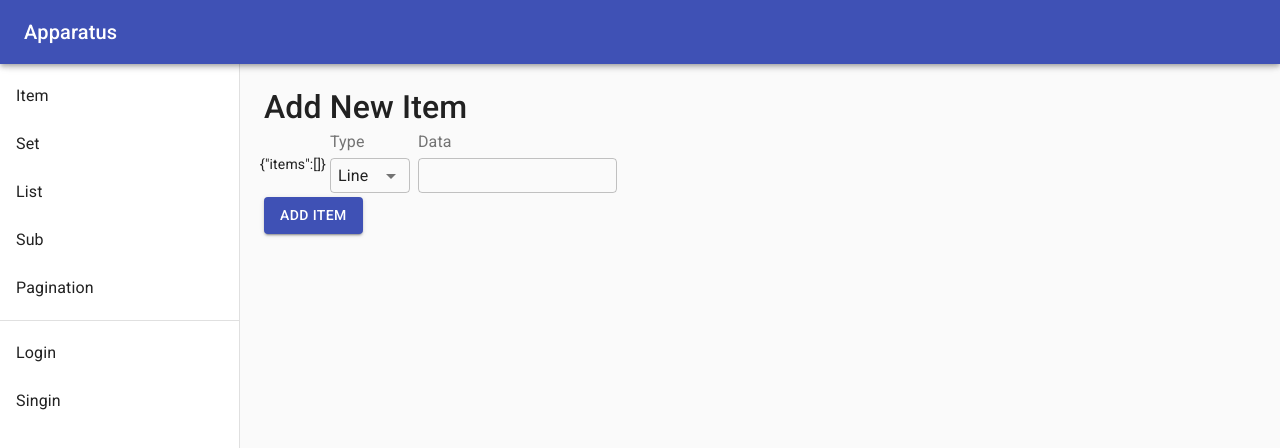
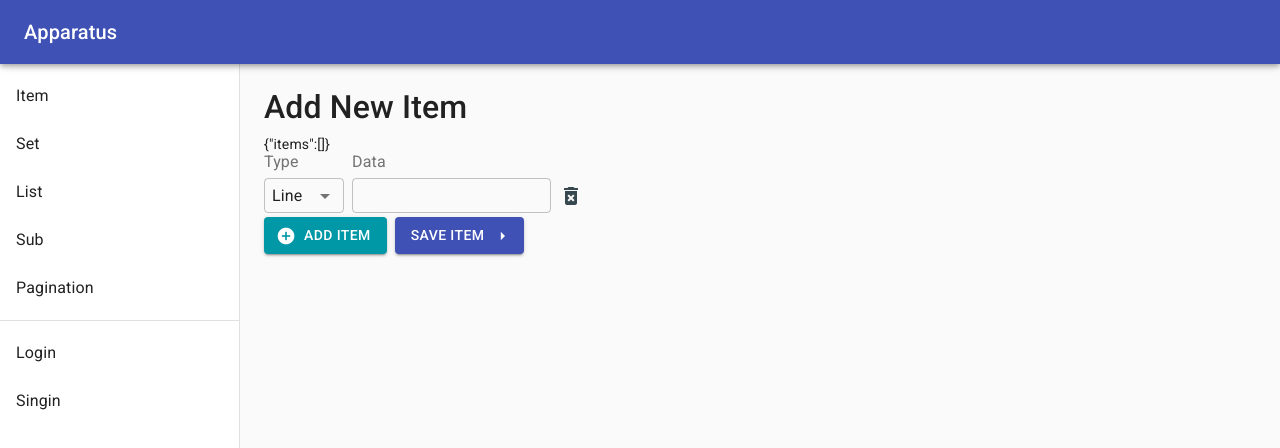
Before and after one commit to RyotaBannai/apparatus, a React (Create React App) app in the folder app/: page /item in a window 1280 px wide. Shown: the top 448 px of the page. Built offline with nearby package versions, Linux system fonts and the light colour scheme.

Commit message:
add new form option.

```diff
--- a/app/src/components/Item/Add.tsx
+++ b/app/src/components/Item/Add.tsx
@@ -1,24 +1,43 @@
-import React from "react";
+import React, { useState } from "react";
 import { gql } from "apollo-boost";
-import { useMutation } from "@apollo/react-hooks";
-import { Button, Grid } from "@material-ui/core";
+import { useQuery, useMutation } from "@apollo/react-hooks";
+import { Button, Grid, Icon } from "@material-ui/core";
 import { createStyles, makeStyles, Theme } from "@material-ui/core/styles";
 import { ApparatusLine } from "./ApparatusLine";
+import cyan from "@material-ui/core/colors/cyan";
 
 const useStyles = makeStyles((theme: Theme) =>
   createStyles({
-    root: {},
+    addButton: {
+      color: "#fff",
+      backgroundColor: cyan[700],
+      "&:hover": {
+        backgroundColor: cyan[800],
+      },
+      "&:focus": {
+        outlineColor: cyan[800],
+      },
+    },
   })
 );
 
 interface Props {}
 
-const G_ADD_ITEM = gql`
+const S_ADD_ITEM = gql`
   mutation ADD_ITEM($data: String!, $type: String!) {
     createItem(data: { data: $data, type: $type }) {
       id
       data
       type
+    }
+  }
+`;
+
+const L_GET_ITEM = gql`
+  {
+    items @client {
+      type
+      data
     }
   }
 `;
@@ -33,21 +52,42 @@ const counter = new Counter();
 
 export const Add: React.FC<Props> = () => {
   const classes = useStyles();
-
-  const [add, { loading, error, data, called }] = useMutation(G_ADD_ITEM);
-  let id = counter.uuid;
+  let default_form = [<ApparatusLine id={counter.uuid} />]; // <ApparatusLine key={id} id={id} />
+  const [children, setChild] = useState(default_form);
+  const { data } = useQuery(L_GET_ITEM);
+  const [add, { loading, error, called }] = useMutation(S_ADD_ITEM);
 
   if (loading) return <p>Loading...</p>;
   if (error) return <p>Error :(</p>;
   return (
     <div>
       <h2>Add New Item</h2>
-      <ApparatusLine key={id} id={id} />
+      {JSON.stringify(data)}
+      {children.map((child) => child)}
       <Grid container alignItems="center" direction="row" spacing={1}>
         <Grid item>
           <Button
             variant="contained"
+            className={classes.addButton}
+            startIcon={<Icon>add_circle</Icon>}
+            disableRipple
+            disableTouchRipple
+            onClick={(e) => {
+              e.preventDefault();
+              setChild([...children, <ApparatusLine id={counter.uuid} />]);
+            }}
+          >
+            Add Item
+          </Button>
+          {called ? <Grid item>"Item is stored!"</Grid> : ""}
+        </Grid>
+        <Grid item>
+          <Button
+            variant="contained"
             color="primary"
+            endIcon={<Icon>arrow_right</Icon>}
+            disableRipple
+            disableTouchRipple
             onClick={(e) => {
               e.preventDefault();
               // console.log(_data.value);
@@ -56,7 +96,7 @@ export const Add: React.FC<Props> = () => {
               // type.value = "";
             }}
           >
-            Add Item
+            Save Item
           </Button>
           {called ? <Grid item>"Item is stored!"</Grid> : ""}
         </Grid>
--- a/app/src/components/Item/ApparatusLine.tsx
+++ b/app/src/components/Item/ApparatusLine.tsx
@@ -5,19 +5,13 @@ import {
   Grid,
   Select,
   MenuItem,
+  Icon,
 } from "@material-ui/core";
 import { createStyles, makeStyles, Theme } from "@material-ui/core/styles";
+import blueGrey from "@material-ui/core/colors/blueGrey";
+import grey from "@material-ui/core/colors/grey";
 import { useQuery, useMutation, useApolloClient } from "@apollo/react-hooks";
 import gql from "graphql-tag";
-
-const L_GET_ITEM = gql`
-  {
-    items @client {
-      type
-      data
-    }
-  }
-`;
 
 const L_ADD_ITEM = gql`
   mutation AddItem(
@@ -45,6 +39,10 @@ const useStyles = makeStyles((theme: Theme) =>
         padding: theme.spacing(1),
       },
     },
+    deleteForm: {
+      cursor: "pointer",
+      color: blueGrey[800],
+    },
   })
 );
 
@@ -54,13 +52,10 @@ interface Props {
 
 export const ApparatusLine: React.FC<Props> = ({ id }) => {
   const classes = useStyles();
-
-  const { data } = useQuery(L_GET_ITEM);
   const [addItem] = useMutation(L_ADD_ITEM);
 
   return (
-    <Grid container alignItems="center" direction="row" spacing={1}>
-      {JSON.stringify(data)}
+    <Grid container alignItems="flex-end" direction="row" spacing={1}>
       <Grid item>
         <InputLabel htmlFor="type">Type</InputLabel>
         <Select
@@ -105,6 +100,9 @@ export const ApparatusLine: React.FC<Props> = ({ id }) => {
           }}
         />
       </Grid>
+      <Grid item>
+        <Icon className={classes.deleteForm}>delete_forever</Icon>
+      </Grid>
     </Grid>
   );
 };
--- a/app/src/pages/AddItemPage.tsx
+++ b/app/src/pages/AddItemPage.tsx
@@ -24,7 +24,7 @@ const resolvers = {
       if (this_item === undefined) {
         let newItem = {
           id: variables.id,
-          type: variables.data ?? "", // null or undefined
+          type: variables.type ?? "line", // null or undefined
           data: variables.data ?? "",
           __typename: "Item",
         };
```
